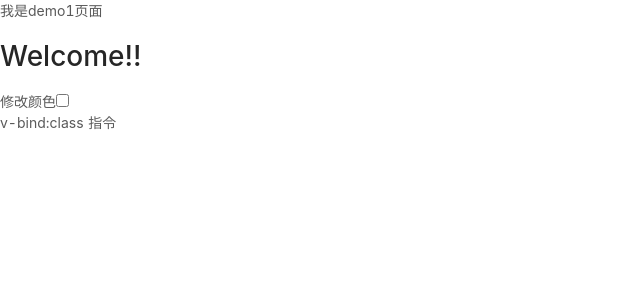
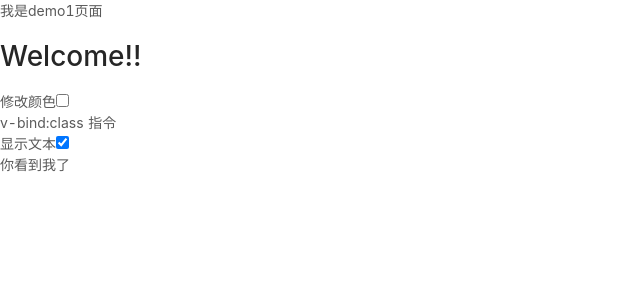
Before and after one commit to swsoyee/nuxt-test, a Nuxt app: page /demo in a window 1280 px wide. Shown: the top 300 px of the page, without its empty margins (0-640 px from the left). Built offline with nearby package versions, Linux system fonts and the light colour scheme.

Commit message:
add: 显示和隐藏元件

```diff
--- /dev/null
+++ b/components/Other.vue
@@ -0,0 +1,18 @@
+<template>
+  <div>
+      <label>显示文本</label>
+      <input type="checkbox" v-model='seen'>
+      <p v-if="seen">你看到我了</p>
+      <p v-show="!seen">我隐藏起来了</p>
+  </div>
+</template>
+
+<script>
+export default {
+    data () {
+        return {
+            seen: true,
+        }
+    }
+}
+</script>
--- a/pages/demo.vue
+++ b/pages/demo.vue
@@ -3,18 +3,21 @@
     <p>我是demo1页面</p>
     <Hello />
     <Vbind />
+    <Other />
   </div>
 </template>
 
 <script>
 import Hello from '../components/Hello';
 import Vbind from '../components/Vbind';
+import Other from '../components/Other';
 
 export default {
   name: 'demo',
   components: {
     Hello,
     Vbind,
+    Other,
   }
 }
 </script>
```
